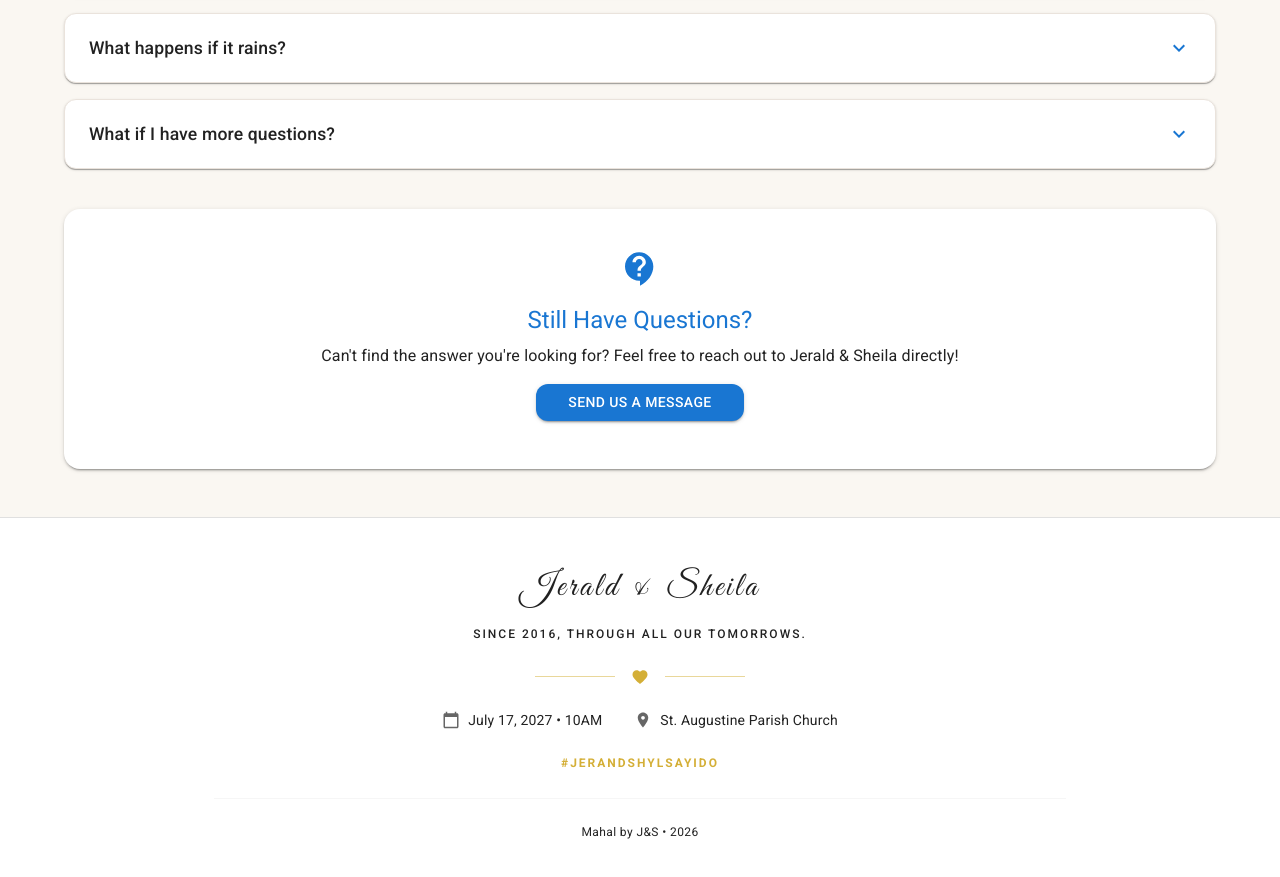
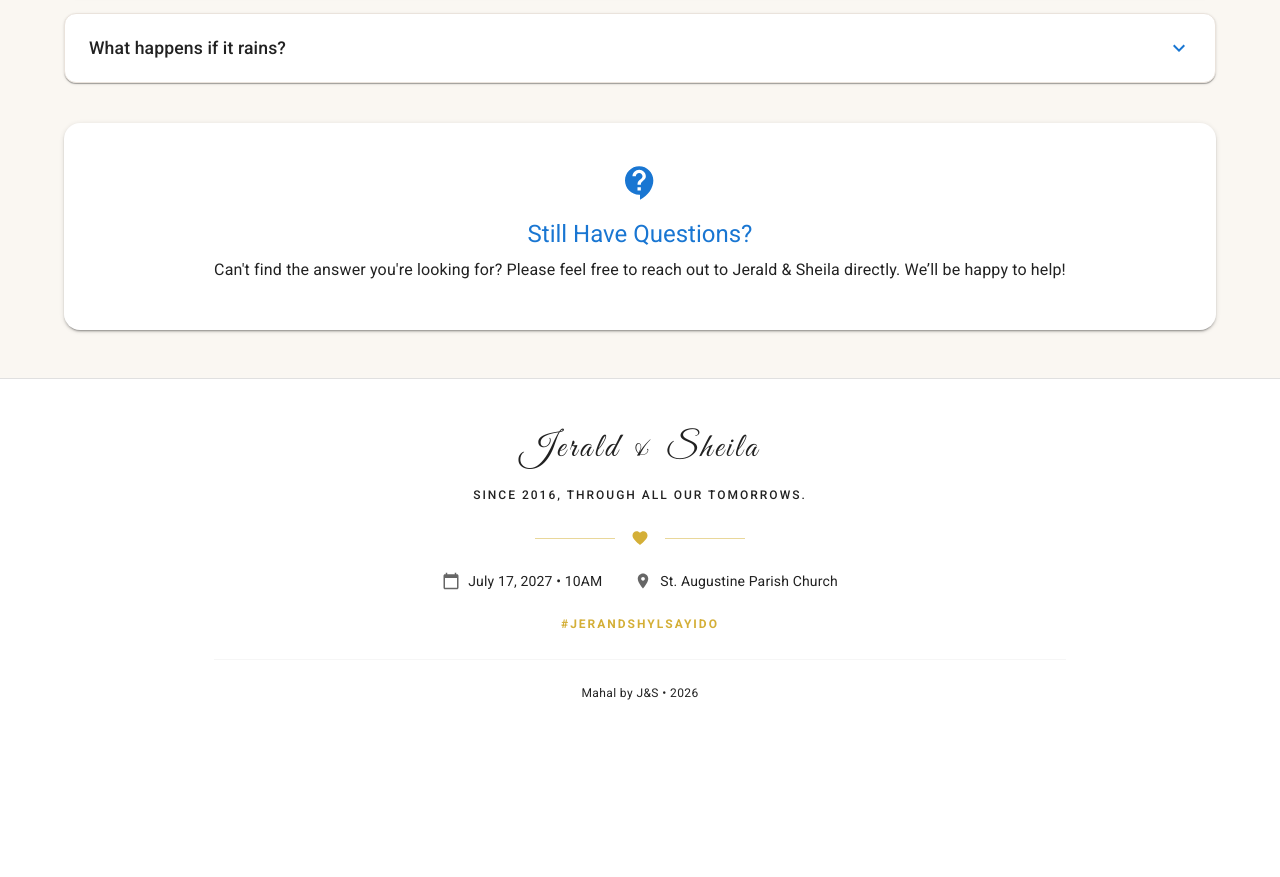
Before and after one commit to gutierrezjeralds/wedding-invitation, a React (Vite) app in the folder client/: page /faq in a window 1280 px wide. Shown: the part 1715-2592 px from the top of the page. After the commit the page ends 2467 px from the top, so only its background shows below. Built offline with nearby package versions, Linux system fonts and the light colour scheme; a web font is replaced by a local one.

Commit message:
Update faq

```diff
--- a/client/src/components/views/contents/Faq.jsx
+++ b/client/src/components/views/contents/Faq.jsx
@@ -244,14 +244,14 @@ export default function Faq() {
                                 paragraph
                                 i18nKey="page_faq_cant_find"
                             />
-                            <Button
+                            {/* <Button
                                 variant="contained"
                                 color="primary"
                                 href="mailto:jeraldandsheila@gmail.com"
                                 sx={{ borderRadius: 3, px: 4, mt: 2 }}
                             >
                                 {oI18n("page_faq_button_send")}
-                            </Button>
+                            </Button> */}
                         </CardContent>
                     </Card>
                 </Container>
--- a/client/src/locale/en.json
+++ b/client/src/locale/en.json
@@ -114,7 +114,7 @@
     "page_faq_search_placeholder": "Search questions (e.g. dress code, parking, RSVP)...",
     "page_faq_search_nomatch": "No matching questions found for '{{0}}'. Try searching for another term!",
     "page_faq_still_question": "Still Have Questions?",
-    "page_faq_cant_find": "Can't find the answer you're looking for? Feel free to reach out to Jerald & Sheila directly!",
+    "page_faq_cant_find": "Can't find the answer you're looking for? Please feel free to reach out to Jerald & Sheila directly. We’ll be happy to help!",
     "page_faq_button_send": "Send Us a Message",
     "page_faq_categories": [
         {
@@ -186,12 +186,6 @@
             "category": "ceremony",
             "question": "What happens if it rains?",
             "answer": "We’re hoping for a beautiful sunny day, but <strong>rain or shine, we’ll be celebrating together!</strong> Both the ceremony and reception will be held indoors.\nSince July is part of the rainy season, please bring an umbrella and allow extra travel time."
-        },
-        {
-            "id": 9,
-            "category": "all",
-            "question": "What if I have more questions?",
-            "answer": "If you have any questions not covered in our FAQ, please feel free to <strong>reach out to us directly</strong>. We’ll be happy to help!"
         }
     ]
 }
```
